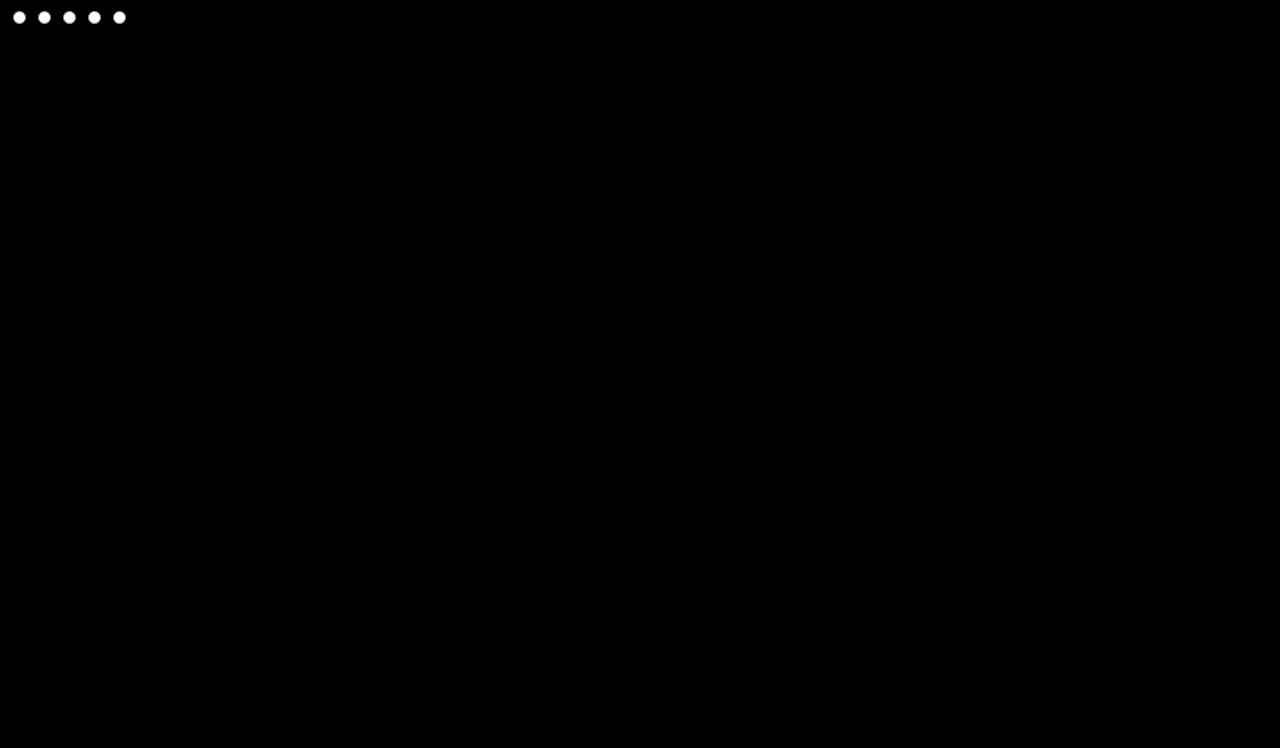
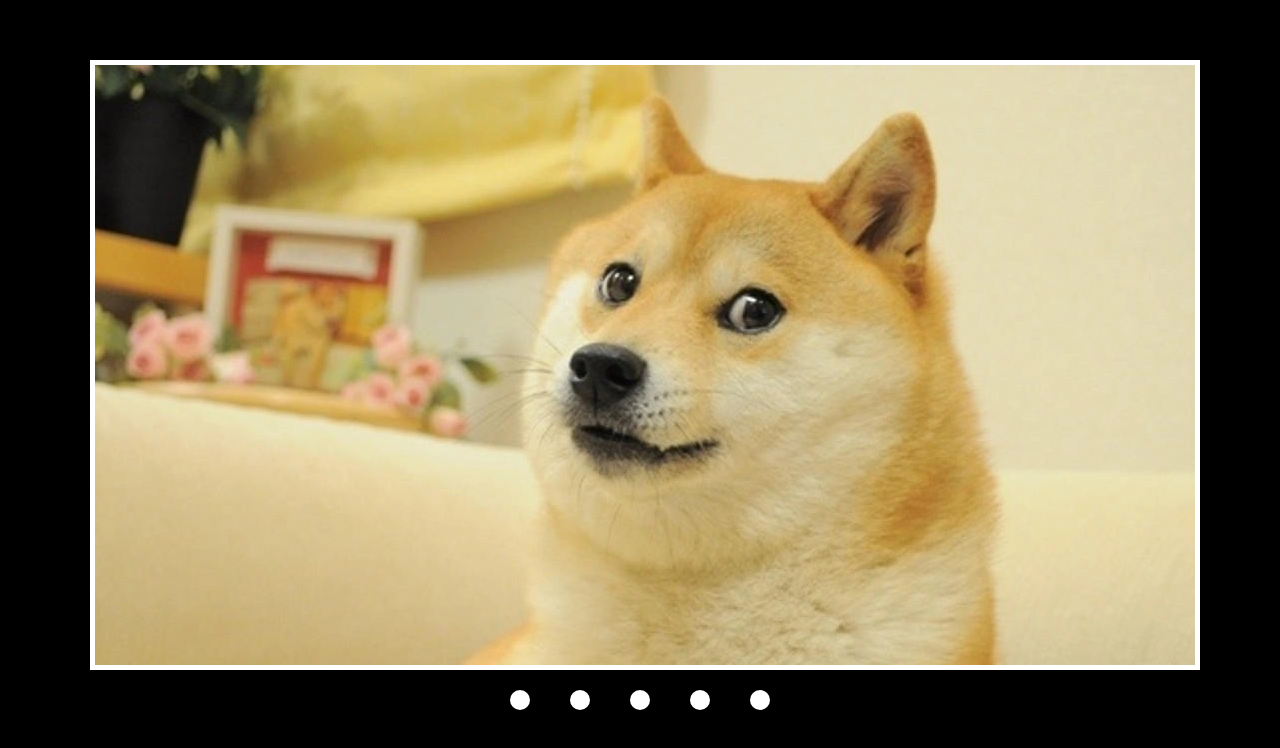
Before and after one commit to FoxyGirl/cssMemSlider, a plain HTML site: page cssMemSlider/index.html in a window 1280 px wide. Drawn offline with Linux system fonts and the light colour scheme.

Commit message:
feat: add images and controls (Sat, Oct 16, 2021 08:39:56)

```diff
--- a/cssMemSlider/index.html
+++ b/cssMemSlider/index.html
@@ -16,11 +16,11 @@
         <input type="radio" name="slide" id="slide4" />
         <input type="radio" name="slide" id="slide5" />
 
-        <div class="slider__slide"><img src="./img/slide1.jpg" alt="" /></div>
-        <div class="slider__slide"><img src="./img/slide2.jpg" alt="" /></div>
-        <div class="slider__slide"><img src="./img/slide3.jpg" alt="" /></div>
-        <div class="slider__slide"><img src="./img/slide4.jpg" alt="" /></div>
-        <div class="slider__slide"><img src="./img/slide5.jpg" alt="" /></div>
+        <div class="slider__slide"><img src="./img/mem-01.jpg" alt="" /></div>
+        <div class="slider__slide"><img src="./img/mem-02.jpeg" alt="" /></div>
+        <div class="slider__slide"><img src="./img/mem-03.jpeg" alt="" /></div>
+        <div class="slider__slide"><img src="./img/mem-04.jpg" alt="" /></div>
+        <div class="slider__slide"><img src="./img/mem-05.jpg" alt="" /></div>
       </div>
 
       <div class="slider__nav">
--- a/cssMemSlider/styles/style.css
+++ b/cssMemSlider/styles/style.css
@@ -21,3 +21,35 @@ body {
 h1 {
   color: #fff;
 }
+
+.slider {
+  width: 1100px;
+  height: 600px;
+  margin: 60px auto;
+}
+
+.slider__slides {
+  display: flex;
+  width: 100%;
+  height: 100%;
+  margin-bottom: 20px;
+  border: 5px solid #fff;
+  overflow: hidden;
+}
+
+.slider__slides input[type="radio"] {
+  display: none;
+}
+
+.slider__nav {
+  display: flex;
+  justify-content: center;
+}
+
+.slider__nav-item {
+  width: 20px;
+  height: 20px;
+  margin: 0 20px;
+  border-radius: 50%;
+  background-color: #fff;
+}
```
Also changed, not shown: cssMemSlider/img/mem-01.jpg (added), cssMemSlider/img/mem-02.jpeg (added), cssMemSlider/img/mem-03.jpeg (added), cssMemSlider/img/mem-04.jpg (added), cssMemSlider/img/mem-05.jpg (added).
